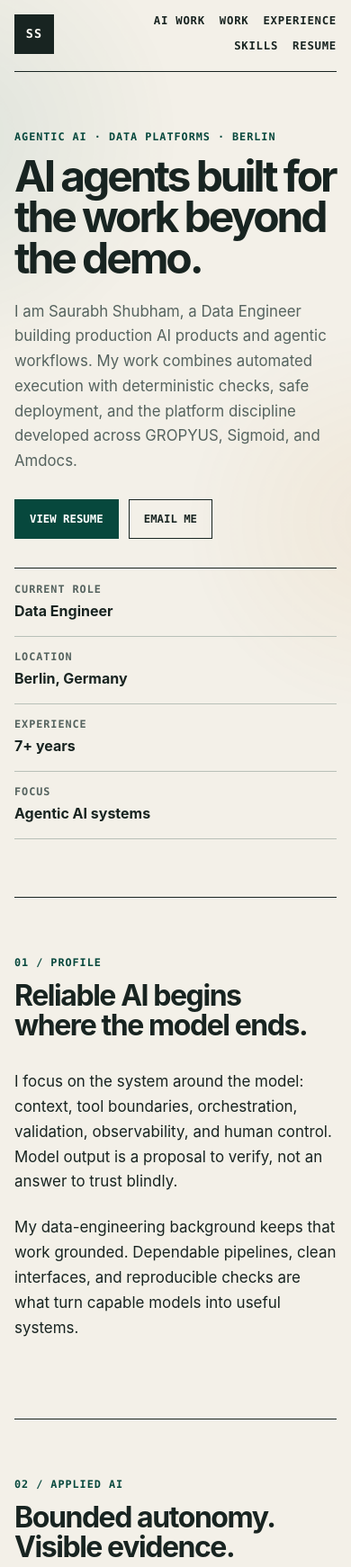
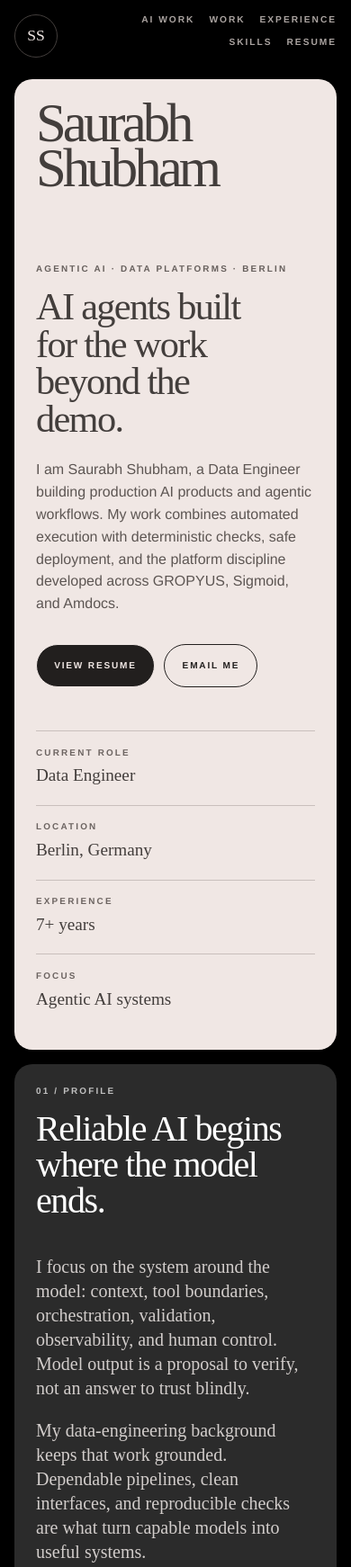
Before and after one commit to Saurabh3333/saurabh3333.github.io, a website: page index.html in a window 390 px wide. Shown: the top 1742 px of the page at 90% size. Drawn offline with Linux system fonts and the light colour scheme.

Commit message:
Redesign portfolio as editorial card gallery

```diff
--- a/index.html
+++ b/index.html
@@ -10,7 +10,7 @@
   <link rel="canonical" href="https://saurabh3333.github.io/">
   <link rel="icon" href="./favicon.svg" type="image/svg+xml">
   <link rel="stylesheet" href="./public/css/styles.css">
-  <meta name="theme-color" content="#f3f0e8">
+  <meta name="theme-color" content="#000000">
   <meta property="og:title" content="Saurabh Shubham — Agentic AI &amp; Data Engineering">
   <meta property="og:description" content="Production AI products backed by disciplined data and platform engineering.">
   <meta property="og:type" content="profile">
@@ -46,6 +46,7 @@
   <main id="main" tabindex="-1">
     <section class="hero" id="top" aria-labelledby="hero-title">
       <div>
+        <p class="hero-name">Saurabh<br>Shubham</p>
         <p class="eyebrow">Agentic AI · Data Platforms · Berlin</p>
         <h1 id="hero-title">AI agents built for the work beyond the demo.</h1>
         <p class="hero-copy">I am Saurabh Shubham, a Data Engineer building production AI products and agentic workflows. My work combines automated execution with deterministic checks, safe deployment, and the platform discipline developed across GROPYUS, Sigmoid, and Amdocs.</p>
@@ -170,7 +171,7 @@
       </div>
     </section>
 
-    <section class="section" aria-labelledby="projects-title">
+    <section class="section archive" aria-labelledby="projects-title">
       <div class="section-heading">
         <p class="index">06 / Public archive</p>
         <h2 id="projects-title">Earlier hands-on projects.</h2>
--- a/public/css/styles.css
+++ b/public/css/styles.css
@@ -1,225 +1,471 @@
 :root {
-  color-scheme: light;
-  --paper: #f3f0e8;
-  --ink: #182421;
-  --muted: #55635f;
-  --line: #b8c0b8;
-  --signal: #0b6554;
-  --signal-dark: #07483d;
-  --panel: #e6e9df;
-  --white: #fffdf7;
-  --sans: Inter, ui-sans-serif, system-ui, -apple-system, BlinkMacSystemFont, "Segoe UI", sans-serif;
-  --mono: ui-monospace, SFMono-Regular, Menlo, Consolas, monospace;
-  --measure: 72rem;
+  color-scheme: dark;
+  --obsidian: #000;
+  --coffee: #433e3c;
+  --cream: #f0e7e4;
+  --charcoal: #2b2b2b;
+  --espresso: #221f1e;
+  --stone: #aaa3a0;
+  --white: #fff;
+  --forest: #113619;
+  --violet: #322b66;
+  --olive: #2e2909;
+  --yellow: #fde440;
+  --mint: #56d270;
+  --lavender: #c6bffa;
+  --ember: #b9534a;
+  --serif: "Iowan Old Style", "Baskerville", "Times New Roman", serif;
+  --sans: "Helvetica Neue", Helvetica, Arial, sans-serif;
+  --measure: 80rem;
+  --radius: 1.25rem;
 }
 
 *, *::before, *::after { box-sizing: border-box; }
-html { scroll-behavior: smooth; background: var(--paper); }
+
+html {
+  scroll-behavior: smooth;
+  background: var(--obsidian);
+}
+
 body {
-  position: relative;
-  isolation: isolate;
   margin: 0;
-  background: transparent;
-  color: var(--ink);
+  background: var(--obsidian);
+  color: var(--white);
   font-family: var(--sans);
   font-size: 1rem;
-  line-height: 1.65;
+  line-height: 1.55;
 }
-body::before {
-  content: "";
-  position: fixed;
-  inset: -20vmax;
-  z-index: -1;
-  pointer-events: none;
-  background:
-    radial-gradient(circle at 18% 28%, rgb(11 101 84 / 8%), transparent 24%),
-    radial-gradient(circle at 82% 64%, rgb(210 123 19 / 6%), transparent 22%);
-  animation: ambient-drift 24s ease-in-out infinite alternate;
+
+a {
+  color: inherit;
+  text-underline-offset: .25em;
+  text-decoration-thickness: 1px;
 }
-@keyframes ambient-drift {
-  from { transform: translate3d(-2%, -1%, 0) scale(1); }
-  to { transform: translate3d(2%, 1%, 0) scale(1.08); }
+
+a:hover { text-decoration-color: var(--mint); }
+
+a:focus-visible,
+.button:focus-visible {
+  outline: .2rem solid var(--yellow);
+  outline-offset: .25rem;
 }
-a { color: var(--signal-dark); text-underline-offset: .2em; }
-a:hover { color: var(--signal); }
-a:focus-visible, .button:focus-visible {
-  outline: .2rem solid #d27b13;
-  outline-offset: .2rem;
-}
+
 .skip-link {
   position: fixed;
   left: 1rem;
   top: 1rem;
   z-index: 100;
-  padding: .65rem 1rem;
-  background: var(--ink);
-  color: white;
+  padding: .8rem 1rem;
+  border-radius: .5rem;
+  background: var(--yellow);
+  color: var(--espresso);
+  font: 700 .7rem/1 var(--sans);
+  letter-spacing: .18em;
+  text-transform: uppercase;
   transform: translateY(-200%);
 }
+
 .skip-link:focus { transform: none; }
-.site-header, main, footer {
+
+.site-header,
+main,
+footer {
   width: min(var(--measure), calc(100% - 2rem));
   margin-inline: auto;
 }
+
 .site-header {
-  min-height: 5rem;
+  min-height: 5.5rem;
   display: flex;
   align-items: center;
   justify-content: space-between;
-  gap: 1.5rem;
-  border-bottom: 1px solid var(--ink);
+  gap: 2rem;
 }
+
 .wordmark {
-  width: 2.75rem;
-  height: 2.75rem;
+  width: 3rem;
+  height: 3rem;
   display: grid;
   place-items: center;
-  background: var(--ink);
-  color: var(--white);
-  font: 700 .84rem/1 var(--mono);
-  letter-spacing: .08em;
+  border: 1px solid var(--coffee);
+  border-radius: 50%;
+  color: var(--cream);
+  font: 400 1.1rem/1 var(--serif);
   text-decoration: none;
 }
-nav { display: flex; flex-wrap: wrap; justify-content: flex-end; gap: .25rem 1.25rem; }
+
+nav {
+  display: flex;
+  flex-wrap: wrap;
+  justify-content: flex-end;
+  gap: .5rem 1.5rem;
+}
+
 nav a {
-  color: var(--ink);
-  font: 650 .77rem/1.2 var(--mono);
-  letter-spacing: .06em;
+  color: var(--stone);
+  font: 700 .64rem/1.2 var(--sans);
+  letter-spacing: .19em;
   text-decoration: none;
   text-transform: uppercase;
 }
+
+nav a:hover { color: var(--white); }
+
+main { display: grid; gap: 1rem; }
+
+.hero,
+.section,
+.contact,
+.resume-preview {
+  border-radius: var(--radius);
+  overflow: hidden;
+}
+
 .hero {
+  min-height: min(48rem, calc(100vh - 7rem));
   display: grid;
-  grid-template-columns: minmax(0, 1.7fr) minmax(16rem, .7fr);
-  gap: clamp(2rem, 7vw, 7rem);
-  padding: clamp(4rem, 10vw, 8rem) 0;
+  grid-template-columns: minmax(0, 1.7fr) minmax(15rem, .55fr);
+  gap: clamp(3rem, 8vw, 8rem);
   align-items: end;
+  padding: clamp(2rem, 6vw, 5rem);
+  background: var(--cream);
+  color: var(--coffee);
 }
-.eyebrow, .index, .case-type, .period, dt {
-  margin: 0 0 .8rem;
-  color: var(--signal-dark);
-  font: 700 .74rem/1.4 var(--mono);
-  letter-spacing: .08em;
+
+.hero > div:first-child {
+  display: flex;
+  flex-direction: column;
+  align-items: flex-start;
+}
+
+.hero-name {
+  margin: 0 0 clamp(4rem, 10vw, 9rem);
+  font: 400 clamp(3.8rem, 10vw, 8.8rem)/.83 var(--serif);
+  letter-spacing: -.065em;
+}
+
+.eyebrow,
+.index,
+.case-type,
+.period,
+dt {
+  margin: 0 0 .9rem;
+  font: 700 .62rem/1.3 var(--sans);
+  letter-spacing: .22em;
   text-transform: uppercase;
 }
-h1, h2, h3, p { margin-top: 0; }
+
+.hero .eyebrow { color: #665f5c; }
+
+h1,
+h2,
+h3,
+p { margin-top: 0; }
+
+h1,
+h2,
+h3 {
+  font-family: var(--serif);
+  font-weight: 400;
+}
+
 h1 {
-  max-width: 13ch;
+  max-width: 12ch;
   margin-bottom: 1.5rem;
-  font-size: clamp(3rem, 8vw, 6.6rem);
-  font-weight: 720;
-  letter-spacing: -.065em;
-  line-height: .94;
+  font-size: clamp(2.65rem, 6vw, 5.8rem);
+  letter-spacing: -.04em;
+  line-height: .98;
 }
+
 h2 {
-  max-width: 16ch;
+  max-width: 14ch;
   margin-bottom: 0;
-  font-size: clamp(2rem, 4.5vw, 3.8rem);
-  font-weight: 680;
-  letter-spacing: -.045em;
-  line-height: 1.02;
+  font-size: clamp(2.5rem, 5vw, 4.8rem);
+  letter-spacing: -.035em;
+  line-height: 1;
 }
-h3 { margin-bottom: .35rem; font-size: 1.18rem; line-height: 1.25; }
-.hero-copy { max-width: 43rem; color: var(--muted); font-size: clamp(1.05rem, 2vw, 1.3rem); }
-.actions { display: flex; flex-wrap: wrap; gap: .7rem; margin-top: 1.8rem; }
+
+h3 {
+  margin-bottom: .6rem;
+  font-size: clamp(1.6rem, 2.5vw, 2.4rem);
+  line-height: 1.06;
+}
+
+.hero-copy {
+  max-width: 47rem;
+  margin-bottom: 0;
+  color: #5d5653;
+  font-size: clamp(1rem, 1.8vw, 1.2rem);
+}
+
+.actions {
+  display: flex;
+  flex-wrap: wrap;
+  gap: .65rem;
+  margin-top: 2rem;
+}
+
 .button {
-  min-height: 2.75rem;
+  min-height: 3rem;
   display: inline-flex;
   align-items: center;
-  padding: .65rem 1rem;
-  border: 1px solid var(--ink);
-  color: var(--ink);
-  font: 700 .77rem/1.2 var(--mono);
+  justify-content: center;
+  padding: .8rem 1.2rem;
+  border: 1px solid currentColor;
+  border-radius: 1.5rem;
+  font: 700 .63rem/1.2 var(--sans);
+  letter-spacing: .18em;
   text-decoration: none;
   text-transform: uppercase;
+  transition: background-color 160ms ease, color 160ms ease, transform 160ms ease;
 }
-.button:hover { background: var(--panel); color: var(--ink); }
-.button.primary { background: var(--signal-dark); border-color: var(--signal-dark); color: white; }
-.button.primary:hover { background: var(--signal); }
-.status { margin: 0; border-top: 1px solid var(--ink); }
-.status div { padding: .9rem 0; border-bottom: 1px solid var(--line); }
-.status dt { margin-bottom: .15rem; color: var(--muted); }
-.status dd { margin: 0; font-weight: 700; }
+
+.button:hover { transform: translateY(-2px); }
+
+.hero .button { color: var(--espresso); }
+.hero .button:hover { background: var(--white); }
+.hero .button.primary { background: var(--espresso); color: var(--cream); }
+.hero .button.primary:hover { background: var(--coffee); }
+
+.status { margin: 0; }
+
+.status div {
+  padding: 1.1rem 0;
+  border-top: 1px solid #c9bfbc;
+}
+
+.status dt {
+  margin-bottom: .25rem;
+  color: #6c6461;
+}
+
+.status dd {
+  margin: 0;
+  font-family: var(--serif);
+  font-size: 1.2rem;
+}
+
+.section {
+  display: grid;
+  grid-template-columns: minmax(14rem, .72fr) minmax(0, 1.28fr);
+  gap: clamp(2.5rem, 7vw, 7rem);
+  padding: clamp(2rem, 5vw, 4rem);
+}
+
+.section-heading {
+  align-self: start;
+  position: sticky;
+  top: 1rem;
+}
+
+.section .index { opacity: .7; }
+
+.profile {
+  background: var(--charcoal);
+  color: var(--white);
+}
+
+.profile .prose {
+  color: #d2cdcb;
+  font: 400 clamp(1.25rem, 2.4vw, 2rem)/1.35 var(--serif);
+}
+
+#ai {
+  background: var(--forest);
+  color: var(--white);
+}
+
+#work {
+  background: var(--violet);
+  color: var(--white);
+}
+
+#experience {
+  background: var(--olive);
+  color: var(--white);
+}
+
+#skills {
+  background: var(--cream);
+  color: var(--coffee);
+}
+
+.archive {
+  background: var(--charcoal);
+  color: var(--white);
+}
+
+.prose {
+  max-width: 46rem;
+  font-size: clamp(1.05rem, 1.8vw, 1.2rem);
+}
+
+.prose p:last-child { margin-bottom: 0; }
+
+.cases { display: grid; gap: 1rem; }
+
+.case {
+  padding: 0 0 2rem;
+  border-bottom: 1px solid rgb(255 255 255 / 30%);
+}
+
+.case:last-child {
+  padding-bottom: 0;
+  border-bottom: 0;
+}
+
+.case header { padding-bottom: .8rem; }
+.case-type { color: rgb(255 255 255 / 65%); }
+.case dl, .case dd { margin: 0; }
+
+.case dl div {
+  display: grid;
+  grid-template-columns: 6.5rem 1fr;
+  gap: 1rem;
+  padding-top: 1rem;
+}
+
+.case dt { color: var(--mint); }
+.case dd { color: rgb(255 255 255 / 78%); }
+#work .case dt { color: var(--lavender); }
+
+.timeline {
+  margin: 0;
+  padding: 0;
+  list-style: none;
+}
+
+.timeline li {
+  display: grid;
+  grid-template-columns: 7.5rem 1fr;
+  gap: 1.5rem;
+  padding: 0 0 2rem;
+  border-bottom: 1px solid rgb(255 255 255 / 25%);
+  margin-bottom: 2rem;
+}
+
+.timeline li:last-child {
+  margin-bottom: 0;
+  border-bottom: 0;
+}
+
+.timeline p {
+  margin-bottom: .35rem;
+  color: rgb(255 255 255 / 67%);
+}
+
+.timeline .role { color: var(--yellow); }
+.period { color: var(--yellow); }
+
+.skills {
+  display: grid;
+  grid-template-columns: repeat(2, minmax(0, 1fr));
+  gap: .75rem;
+}
+
+.skills div {
+  min-height: 10.5rem;
+  padding: 1.4rem;
+  border: 1px solid #c9bfbc;
+  border-radius: .75rem;
+}
+
+.skills div:last-child {
+  grid-column: 1 / -1;
+  min-height: 8rem;
+  background: var(--yellow);
+  border-color: var(--yellow);
+}
+
+.skills h3 { font-size: 1.55rem; }
+.skills p { margin-bottom: 0; color: #655d5a; }
+.skills div:last-child p { color: var(--espresso); }
+
+.contact {
+  padding: clamp(2.5rem, 6vw, 5rem);
+  background: var(--yellow);
+  color: var(--espresso);
+}
+
+.contact h2 { max-width: 16ch; }
+.contact .eyebrow { color: #615811; }
+.contact .button:hover { background: #fff4a1; }
+.contact .button.primary { background: var(--espresso); color: var(--yellow); }
+.contact .button.primary:hover { background: var(--coffee); }
+
 .resume-preview {
-  padding: 0 0 clamp(4rem, 8vw, 7rem);
-  border-top: 1px solid var(--ink);
+  padding: clamp(2rem, 5vw, 4rem);
+  background: var(--charcoal);
 }
-.resume-preview h2 { max-width: none; margin: clamp(2rem, 5vw, 4rem) 0 1.5rem; }
+
+.resume-preview h2 {
+  max-width: none;
+  margin-bottom: 2rem;
+}
+
 .resume-preview object {
   display: block;
   width: 100%;
   height: min(112vw, 75rem);
   min-height: 32rem;
-  border: 1px solid var(--line);
+  border: 0;
+  border-radius: .75rem;
   background: var(--white);
 }
-.section {
-  display: grid;
-  grid-template-columns: minmax(15rem, .8fr) minmax(0, 1.2fr);
-  gap: clamp(2rem, 7vw, 7rem);
-  padding: clamp(4rem, 8vw, 7rem) 0;
-  border-top: 1px solid var(--ink);
-}
-.section-heading { align-self: start; position: sticky; top: 1rem; }
-.prose { max-width: 46rem; font-size: clamp(1.06rem, 2vw, 1.25rem); }
-.prose p { margin-bottom: 1.4rem; }
-.cases { display: grid; gap: 1rem; }
-.case { padding: clamp(1.25rem, 3vw, 2rem); background: var(--panel); border: 1px solid var(--line); }
-.signal-case { background: color-mix(in srgb, var(--panel) 82%, #b8ded3); }
-.case header { padding-bottom: 1rem; border-bottom: 1px solid var(--line); }
-.case-type { color: var(--muted); }
-.case dl, .case dd { margin: 0; }
-.case dl div { display: grid; grid-template-columns: 7rem 1fr; gap: 1rem; padding-top: 1rem; }
-.case dt { color: var(--signal-dark); }
-.timeline { margin: 0; padding: 0; list-style: none; }
-.timeline li {
-  display: grid;
-  grid-template-columns: 8rem 1fr;
-  gap: 1.5rem;
-  padding: 0 0 2rem;
-  border-bottom: 1px solid var(--line);
-  margin-bottom: 2rem;
-}
-.timeline p { margin-bottom: .35rem; color: var(--muted); }
-.timeline .role { color: var(--ink); font-weight: 650; }
-.skills { display: grid; grid-template-columns: repeat(2, minmax(0, 1fr)); gap: 1rem; }
-.skills div { min-height: 10rem; padding: 1.25rem; border: 1px solid var(--line); background: var(--white); }
-.skills p { color: var(--muted); }
-.contact {
-  margin-top: clamp(4rem, 8vw, 7rem);
-  padding: clamp(2rem, 6vw, 5rem);
-  background: var(--ink);
-  color: var(--white);
-}
-.contact h2 { max-width: 18ch; }
-.contact .eyebrow { color: #8fd9c8; }
-.contact .button { border-color: var(--white); color: var(--white); }
-.contact .button.primary { background: var(--white); color: var(--ink); }
+
 footer {
   display: flex;
   justify-content: space-between;
   gap: 1rem;
   padding: 2rem 0 3rem;
-  color: var(--muted);
-  font: .78rem/1.5 var(--mono);
+  color: var(--stone);
+  font: .67rem/1.5 var(--sans);
+  letter-spacing: .12em;
+  text-transform: uppercase;
 }
+
 footer p { margin: 0; }
 
 @media (max-width: 760px) {
   html { scroll-behavior: auto; }
-  .site-header { align-items: flex-start; padding-block: 1rem; }
-  nav { max-width: 16rem; gap: .8rem 1rem; }
-  .hero, .section { grid-template-columns: 1fr; }
-  .hero { padding-top: 4rem; }
+
+  .site-header {
+    align-items: flex-start;
+    padding-block: 1rem;
+  }
+
+  nav {
+    max-width: 16rem;
+    gap: .8rem 1rem;
+  }
+
+  .hero,
+  .section {
+    grid-template-columns: 1fr;
+  }
+
+  .hero {
+    min-height: 0;
+    padding: 1.5rem;
+  }
+
+  .hero-name { margin-bottom: 5rem; }
+  .section { padding: 1.5rem; }
   .section-heading { position: static; }
-  .case dl div, .timeline li { grid-template-columns: 1fr; gap: .25rem; }
+  .case dl div,
+  .timeline li { grid-template-columns: 1fr; gap: .25rem; }
   .skills { grid-template-columns: 1fr; }
+  .skills div:last-child { grid-column: auto; }
   .skills div { min-height: 0; }
   .resume-preview object { height: 70vh; min-height: 28rem; }
   footer { flex-direction: column; }
 }
 
 @media (prefers-reduced-motion: reduce) {
-  *, *::before, *::after { scroll-behavior: auto !important; transition: none !important; }
-  body::before { animation: none; }
+  *,
+  *::before,
+  *::after {
+    scroll-behavior: auto !important;
+    transition: none !important;
+  }
 }
```
Also changed, not shown: cv/index.html (+2 -1 lines), resume/index.html (+2 -1 lines), README.md.
